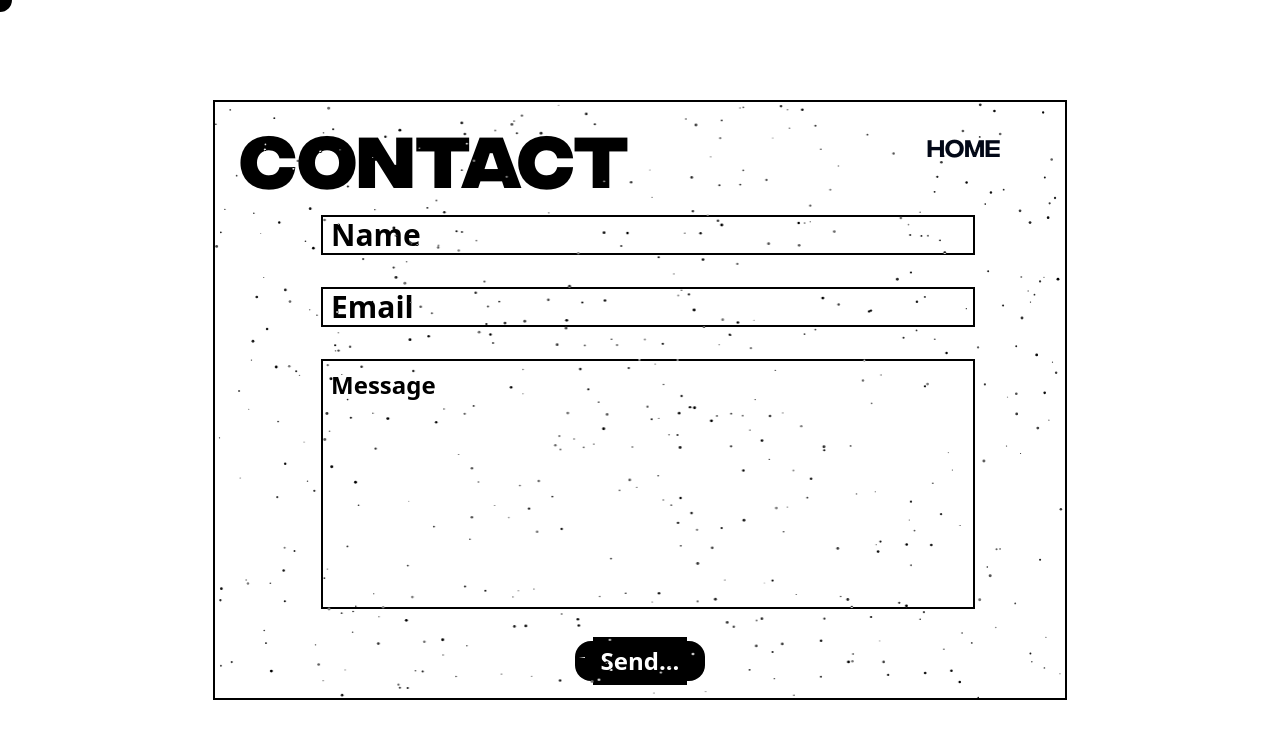
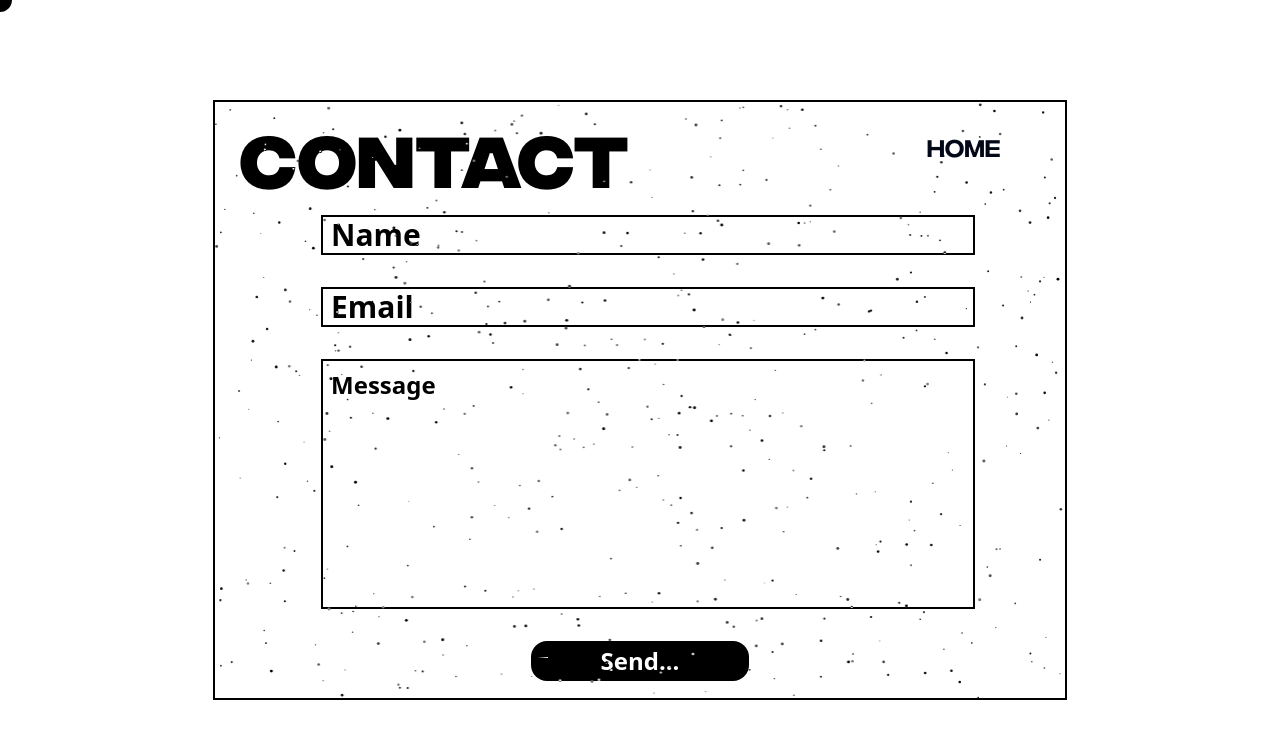
Before and after one commit to justinsiek/newportfolio, a Next.js app: page /contact in a window 1280 px wide. Shown: the top 738 px of the page. Built offline with nearby package versions, Linux system fonts and the light colour scheme.

Commit message:
fixed button

```diff
--- a/components/ui/sendbutton.tsx
+++ b/components/ui/sendbutton.tsx
@@ -45,7 +45,7 @@ export const SendButton = ({
       }, 6000);
     }}
       ref={ref}
-      className="relative hover:bg-black group/cover inline-block bg-black px-2 py-2 lg:w-1/5 lg:h-1/8
+      className="relative hover:bg-black group/cover inline-block bg-black px-2 py-2 lg:w-1/3 lg:h-1/8
       flex justify-center items-center transition duration-200 lg:text-2xl font-bold rounded-2xl sm:text-4xl sm:w-1/2 sm:h-[8%]"
     >
       <AnimatePresence>
--- a/pages/contact.tsx
+++ b/pages/contact.tsx
@@ -77,7 +77,7 @@ export function Contact() {
               value={formData.message}
               onChange={handleChange}
             />
-            <SendButton onClick={handleClick} className="p-2 bg-black text-white">
+            <SendButton onClick={handleClick} className="bg-black text-white">
               {submit}
             </SendButton>
           </div>
```
